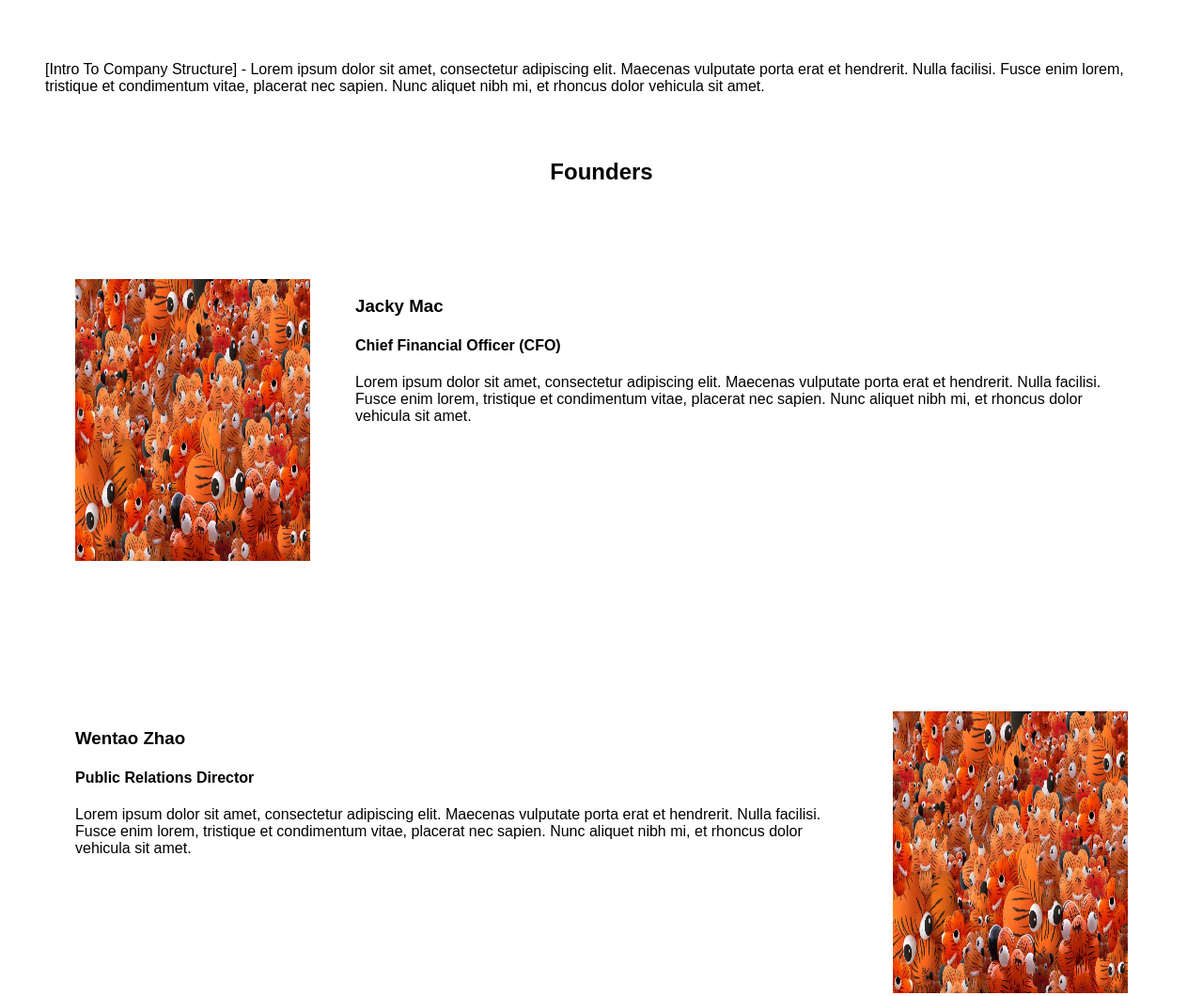
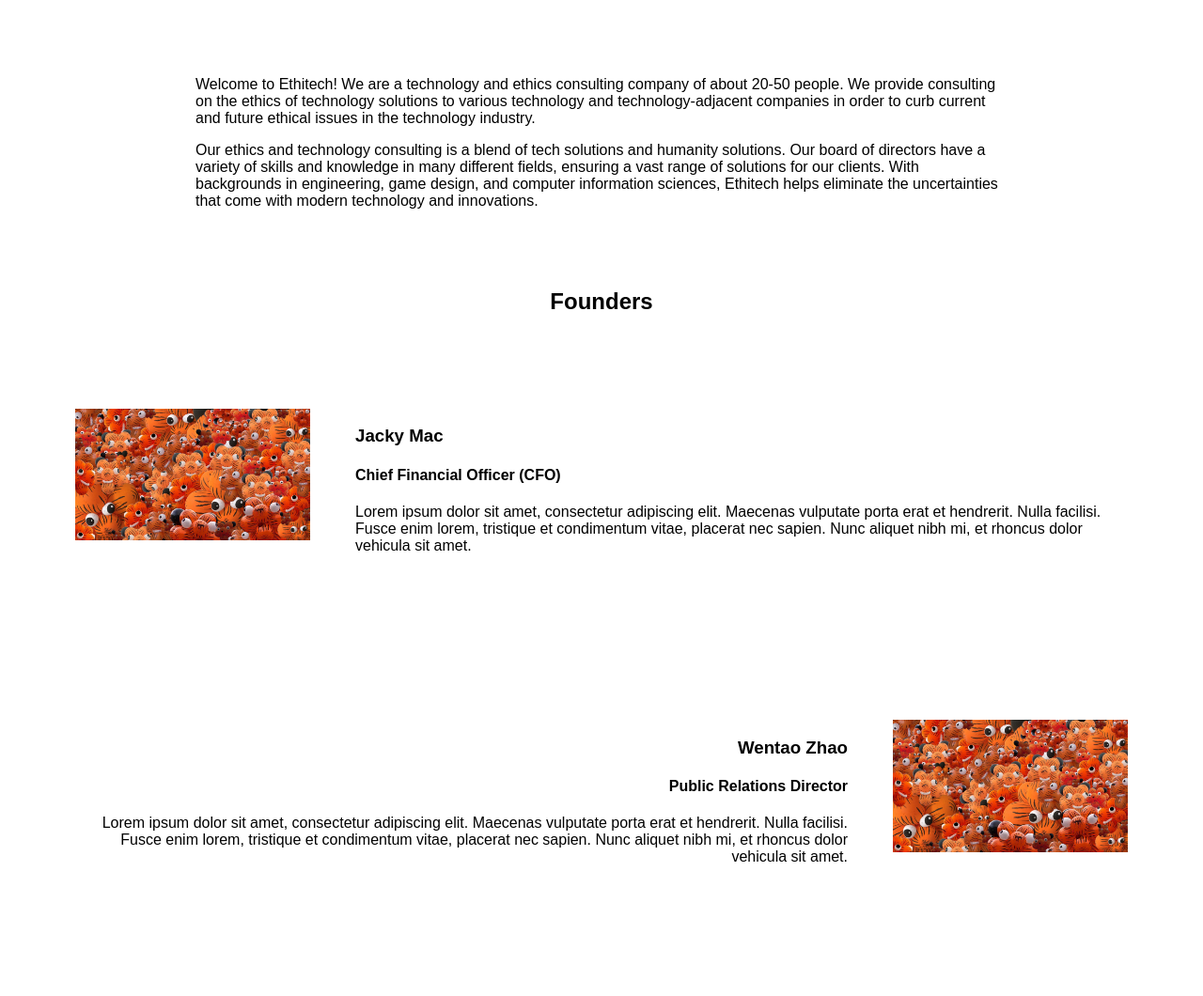
Before and after one commit to FeniulaPyra/com142, a plain HTML site: page about.html in a window 1280 px wide. Shown: the part 187-1247 px from the top of the page at 94% size. Drawn offline with Linux system fonts and the light colour scheme.

Commit message:
added some text for the about and jobs pages and made some small style/title changes

```diff
--- a/about.html
+++ b/about.html
@@ -6,6 +6,15 @@
     <meta name="viewport" content="width=device-width, initial-scale=1.0">
     <title>About Us</title>
     <link rel="stylesheet" href="./styles/css/styles.css">
+    <style>
+        #about1 {
+            margin-left: 10rem;
+            margin-right: 10rem;
+        }
+        .right-container {
+            text-align: right;
+        }
+    </style>
 </head>
 
 <body>
@@ -24,7 +33,15 @@
 
     <div class="about-paragraph">
 
-        <p id="about1"> [Intro To Company Structure] - Lorem ipsum dolor sit amet, consectetur adipiscing elit. Maecenas vulputate porta erat et hendrerit. Nulla facilisi. Fusce enim lorem, tristique et condimentum vitae, placerat nec sapien. Nunc aliquet nibh mi, et rhoncus dolor vehicula sit amet.</p>
+        <div id="about1">
+            <p>
+            Welcome to Ethitech! We are a technology and ethics consulting company of about 20-50 people. We provide consulting on the ethics of technology solutions to various technology and technology-adjacent companies in order to curb current and future ethical issues in the technology industry.
+            </p>
+            <p>
+            Our ethics and technology consulting is a blend of tech solutions and humanity solutions. Our board of directors have a variety of skills and knowledge in many different fields, ensuring a vast range of solutions for our clients. With backgrounds in engineering, game design, and computer information sciences, Ethitech helps eliminate the uncertainties that come with modern technology and innovations.
+            </p>
+
+        </div>
 
     </div>
     <h2>Founders</h2>
--- a/styles/css/styles.css
+++ b/styles/css/styles.css
@@ -92,12 +92,12 @@ footer {
 
 .left-container{
     padding: 5em;
-    height : 300px
+    /*height : 300px*/
 }
 
 .person-left{
     float:left;
-    height: 300px;
+    /*height: 300px;*/
     width: 250px;
     margin-right: 3em;
 }
@@ -109,12 +109,12 @@ footer {
 
 .right-container{
     padding: 5em;
-    height : 300px
+    /*height : 300px*/
 }
 
 .person-right{
     float: right;
-    height: 300px;
+    /*height: 300px;*/
     width: 250px;
     margin-left: 3em;
 }
```
Also changed, not shown: jobs.html (+19 -8 lines), works.html (+3 -1 lines).
